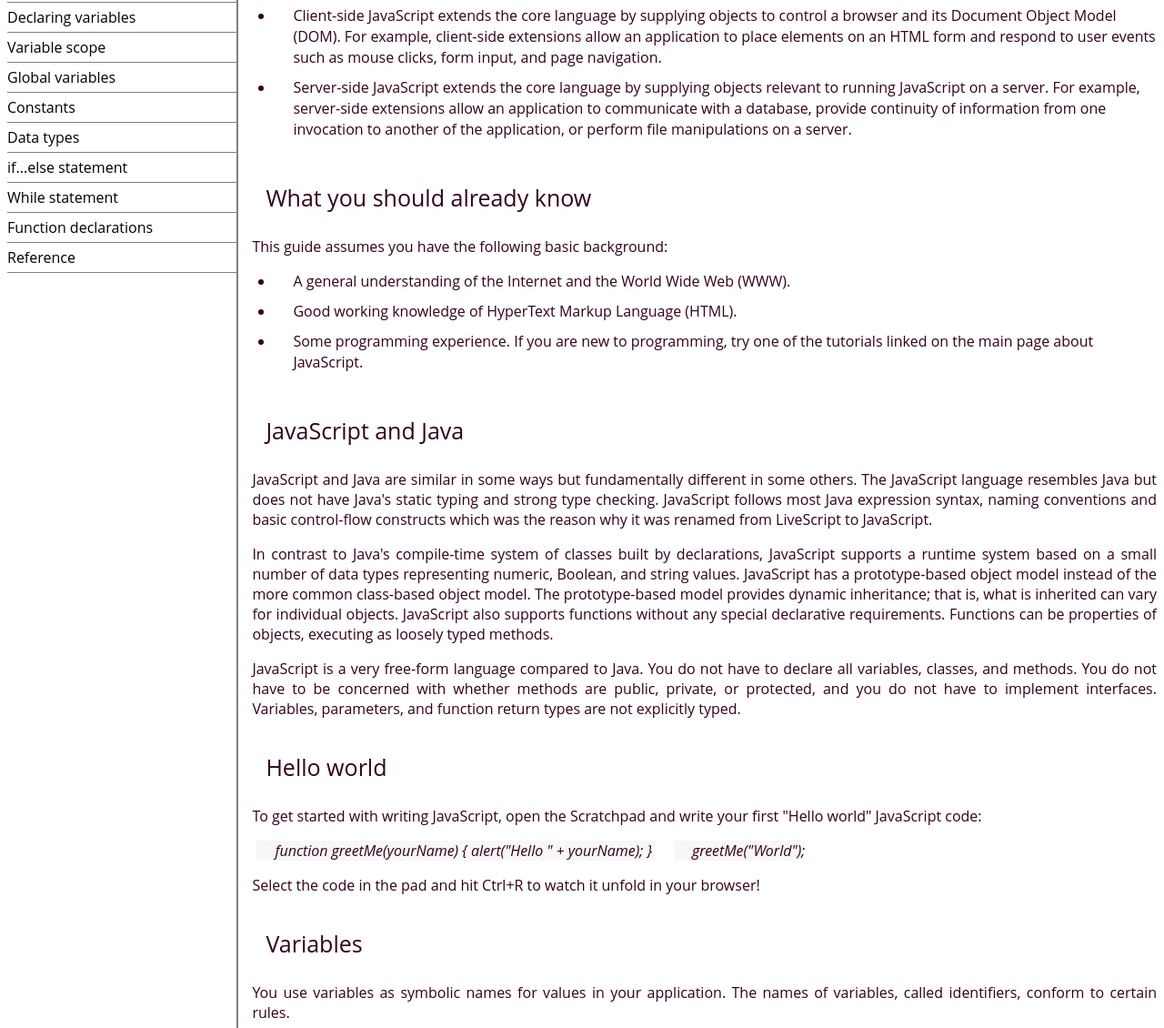
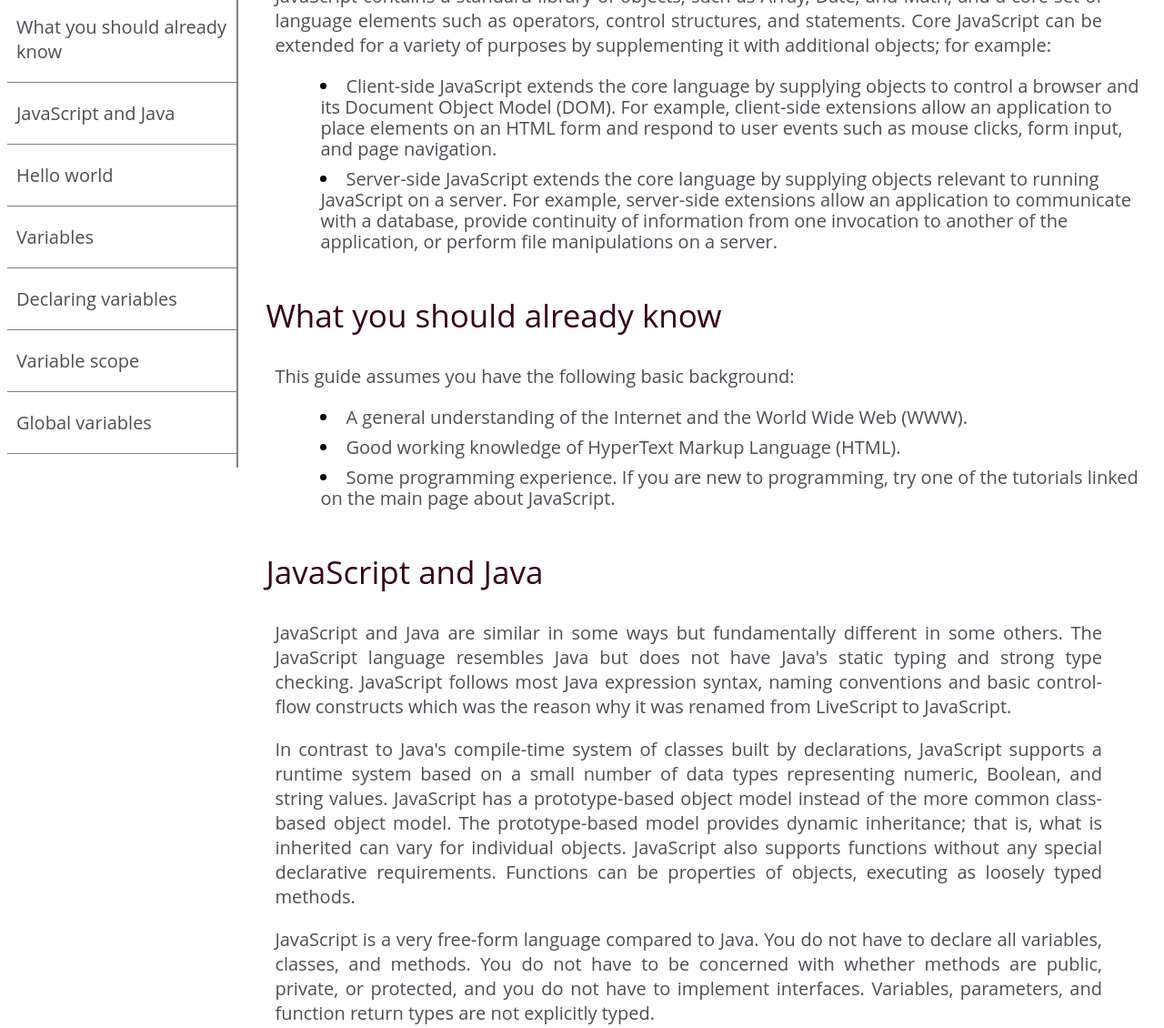
Before and after one commit to milicakomazec/TechnicalDocumentationPage, a plain HTML site: page index.html in a window 1280 px wide. Shown: the part 224-1354 px from the top of the page at 91% size. Drawn offline with Linux system fonts and the light colour scheme.

Commit message:
format navbar, update css

```diff
--- a/index.html
+++ b/index.html
@@ -14,7 +14,7 @@
           </li>
           <li class="nav-li">
             <a class="nav-link" href="#What_you_should already_know"
-              >What you should_already know</a
+              >What you should already know</a
             >
           </li>
           <li class="nav-li">
@@ -283,8 +283,11 @@
             WILL CAUSE AN ERROR ALSO function f() { const g = 5; var g;
             //statements }</code
           >
-          However, object attributes are not protected, so the following
-          statement is executed without problems.
+          <p>
+            However, object attributes are not protected, so the following
+            statement is executed without problems.
+          </p>
+
           <code
             >const MY_OBJECT = {"key": "value"}; MY_OBJECT.key =
             "otherValue";</code
@@ -295,9 +298,8 @@
 
           <p>The latest ECMAScript standard defines seven data types:</p>
           <ul>
-            <li>
-              <p>Six data types that are primitives:</p>
-              <ul>
+      <li > Six data types that are primitives:</li>
+              <ul class="types-list">
                 <li>Boolean. true and false.</li>
                 <li>
                   null. A special keyword denoting a null value. Because
@@ -317,12 +319,12 @@
             </li>
 
             <li>and Object</li>
-          </ul>
-          Although these data types are a relatively small amount, they enable
-          you to perform useful functions with your applications. Objects and
-          functions are the other fundamental elements in the language. You can
-          think of objects as named containers for values, and functions as
-          procedures that your application can perform.
+          </ul><p>Although these data types are a relatively small amount, they enable   you to perform useful functions with your applications. Objects and
+            functions are the other fundamental elements in the language. You can
+            think of objects as named containers for values, and functions as
+            procedures that your application can perform.</p>
+
+
         </section>
         <section class="main-section" id="if...else_statement">
           <header>if...else statement</header>
@@ -402,8 +404,8 @@
             group those statements.
           </p>
 
-          Example:
-
+         <p> Example:
+        </p>
           <p>
             The following while loop iterates as long as n is less than three:
           </p>
--- a/styles.css
+++ b/styles.css
@@ -1,85 +1,108 @@
-
-#navbar{
+#navbar {
   display: flex;
   flex-direction: column;
   border-right: 2px solid grey;
-width:20%;
+  width: 20%;
+  overflow-y: scroll;
+  height: 730px;
 }
-#main-doc{ color:#33001a;
+#main-doc {
+  color: #33001a;
   display: flex;
 }
 
-#main-content{
-  display:flex;
+#main-content {
+  display: flex;
   flex-direction: column;
-  width:80%;
+  width: 80%;
 }
 
-header{
-
+header {
   padding: 20px 0 10px 0;
-
 }
-#nav-link{
+#nav-link {
   border-bottom: 2px solid grey;
   padding-left: 5px;
   padding-right: 5px;
 }
 
-
-li:not(.nav-li){
-  padding-left:20px;
+li:not(.nav-li) {
+  padding-left: 50px;
   line-height: 23px;
   padding-bottom: 10px;
+  padding-right: 10px;
+  color: #4d4e53;
+  font-size: 20px;
+  list-style: inside;
 }
 
-header:not(#header-nav){
+header:not(#header-nav) {
   padding-left: 30px;
-    font-size: 25px;
+  font-size: 35px;
 }
 
-p{
-  padding-left: 15px;
+p {
+  padding-left: 40px;
+  padding-right: 60px;
   text-align: justify;
+  font-size: 20px;
+  color: #4d4e53;
 }
 
-#header-nav{
+#header-nav {
   border-bottom: 2px solid grey;
+  font-size: 34px;
+  text-align: center;
+  padding-bottom: 30px;
 }
 
-a:link {
+a:link,
+a:visited {
   text-decoration: none;
+  color: #4d4e53;
+}
+
+a:hover {
   color: black;
 }
 
-a:visited{
-  color:black;
+.nav-li {
+  border-bottom: 1px solid grey;
+  padding: 20px 0px 20px 10px;
+  font-size: 20px;
 }
 
-.nav-li{
-   border-bottom: 1px solid grey;
-   padding: 5px 0;
-}
-
-#nav-ul{
+#nav-ul {
   list-style-type: none;
   margin: 0;
   padding: 0;
 }
 
-@media(max-width: 550px){
-  #navbar{
-width:120px;
+@media (max-width: 550px) {
+  #navbar {
+    width: 120px;
   }
 }
 
-*{
-  font-family: 'Open Sans', Arial, sans-serif;
+* {
+  font-family: "Open Sans", Arial, sans-serif;
 }
 
-code{
-  font-style: italic;
-  padding-left:20px;
-  margin-left:20px;
-  background-color:#f7f7f7;
+code {
+  display: block;
+  white-space: pre-wrap;
+  padding-left: 20px;
+  padding-right: 80%;
+  margin-left: 20px;
+  background-color: #f7f7f7;
+  font-size: 20px;
+  line-height: 30px;
 }
+
+li::marker {
+  color: black;
+}
+
+.types-list li {
+  list-style: circle inside;
+}
```
Lines whose indentation alone changed are shown as unchanged.
